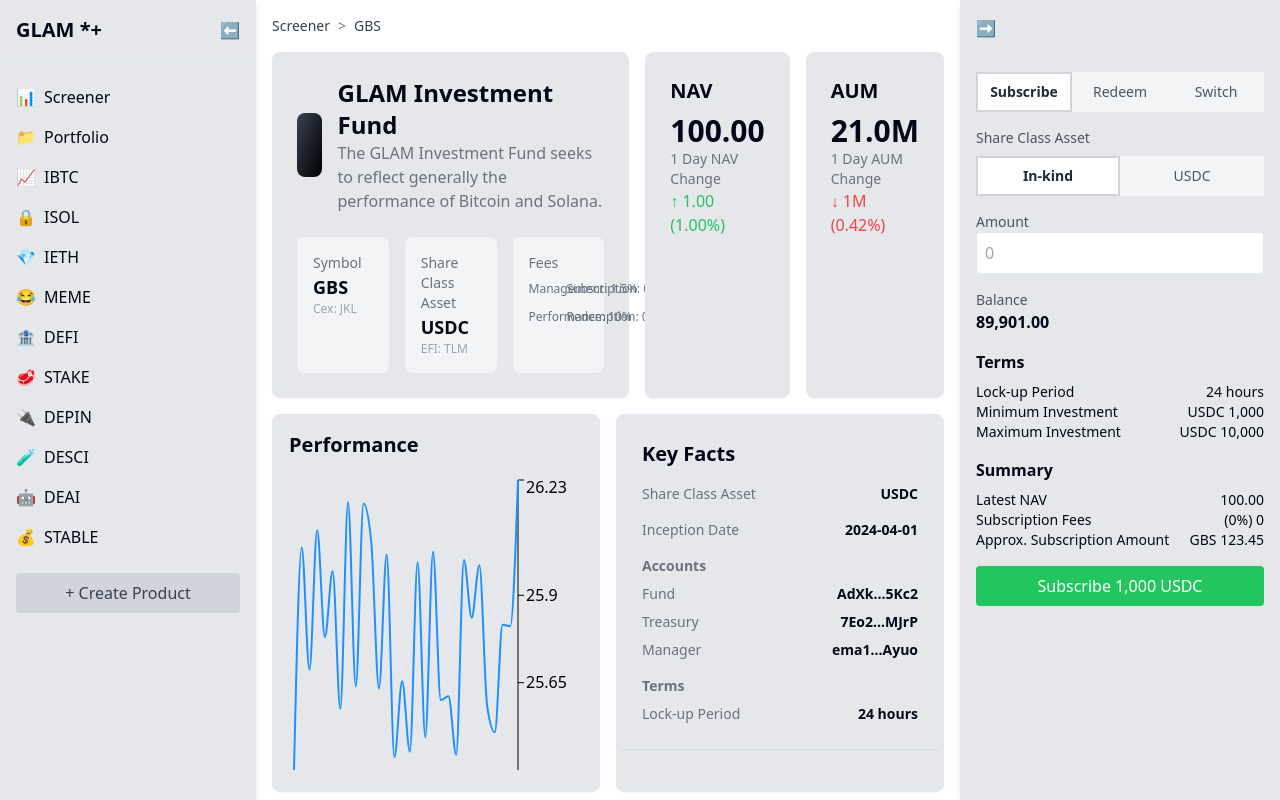
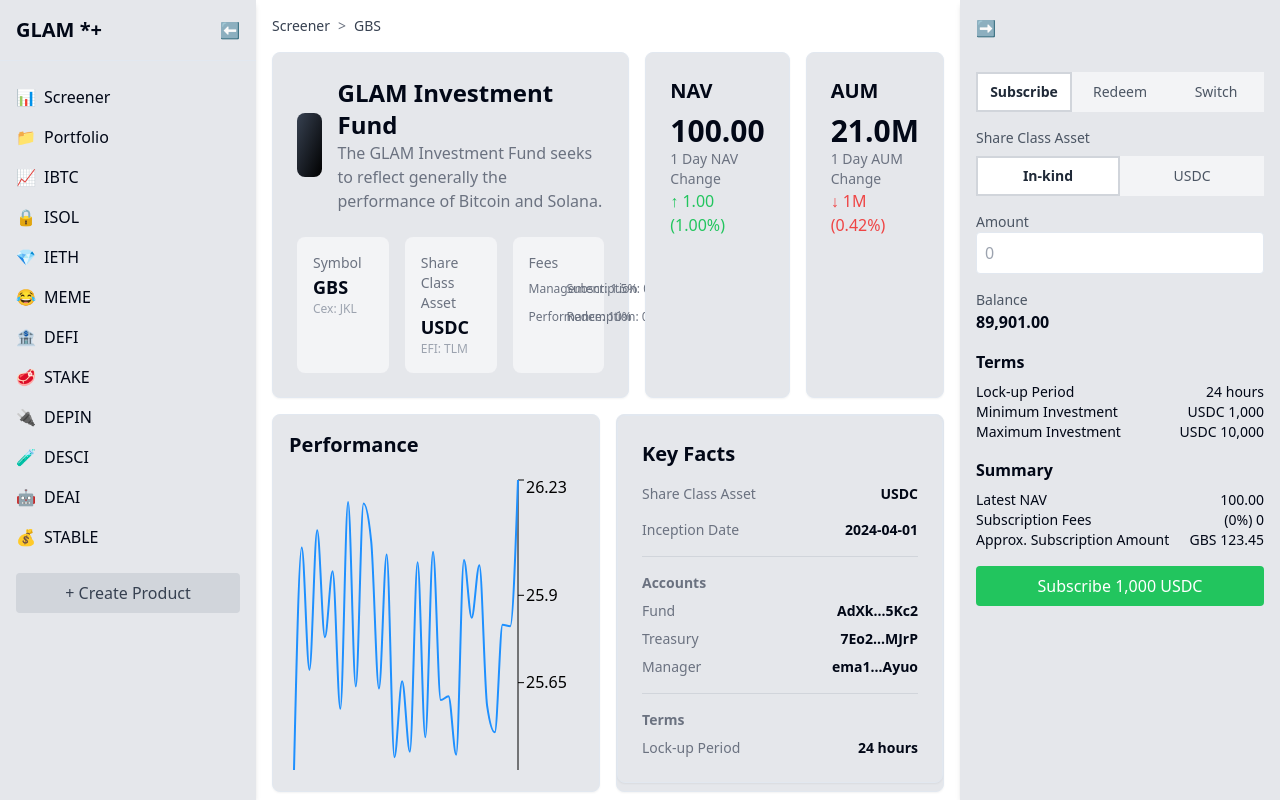
Before and after one commit to dhiazfathra/frontend-starter, a Next.js app: page /en in a window 1280 px wide. Built offline with nearby package versions, Linux system fonts and the light colour scheme.

Commit message:
refactor(key facts): add separator lines

```diff
--- a/src/components/KeyFacts.tsx
+++ b/src/components/KeyFacts.tsx
@@ -16,6 +16,7 @@ export function KeyFacts() {
       <div className="space-y-4">
         <KeyFactItem title="Share Class Asset" value="USDC" />
         <KeyFactItem title="Inception Date" value="2024-04-01" />
+        <div className="my-8 h-px bg-gray-300" />
         <div className="mt-6">
           <h3 className="mb-2 text-sm font-bold text-gray-500">Accounts</h3>
           <div className="space-y-2">
@@ -24,6 +25,7 @@ export function KeyFacts() {
             <KeyFactItem title="Manager" value="ema1...Ayuo" />
           </div>
         </div>
+        <div className="my-8 h-px bg-gray-300" />
         <div className="mt-6">
           <h3 className="mb-2 text-sm font-bold text-gray-500">Terms</h3>
           <KeyFactItem title="Lock-up Period" value="24 hours" />
```
